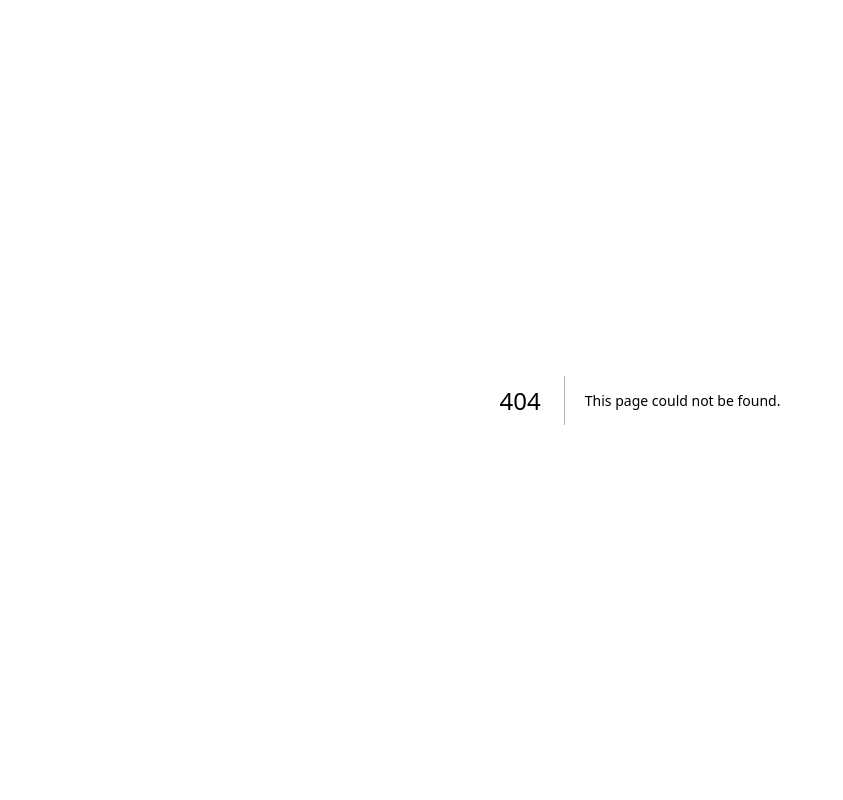
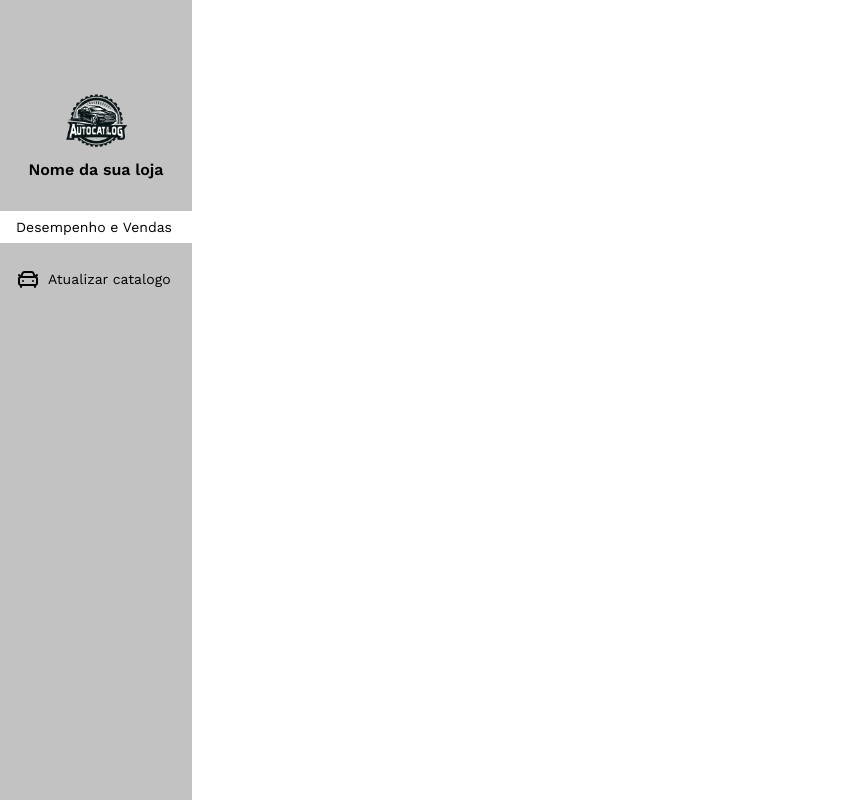
Before and after one commit to amedeirosg/car-catalog, a Next.js app: page /cadastro-catalogo in a window 1280 px wide. Before the commit this address had no page. Shown: the top 800 px of the page, without its empty margins (0-843 px from the left). Built offline with nearby package versions, Linux system fonts and the light colour scheme; a web font is replaced by a local one.

Commit message:
create edit catalog area

```diff
--- /dev/null
+++ b/src/app/cadastro-catalogo/RegisterCatalog.css
@@ -0,0 +1,52 @@
+.RegisterCatalogContainer{
+    display:flex;
+    flex-direction: column;
+    gap:2rem;
+    height: 100vh;
+}
+
+.RegisterCatalogTitle{
+    display:flex;
+    flex-direction: column;
+    justify-content: center;
+    align-items: center;
+    font-family: 'Work Sans';
+    font-weight: 600;
+    padding-top:5rem;
+}
+
+.RegisterCatalogLeftMenu{
+    width: 15%;
+    background: rgb(194, 194, 194);
+    height: 100vh;
+    display:flex;
+    flex-direction: column;
+    gap:2rem;
+}
+
+.RegisterCatalogL{
+    display:flex;
+    flex-direction: column;
+    gap:1rem;
+}
+
+.RegisterCatalogL{
+    font-family: 'Work Sans';
+    font-size: 0.875rem;
+}
+
+#subtitle{
+    background: white;
+    padding:.5rem 1rem;
+}
+
+.RegisterCatalogNav{
+    padding:.5rem 1rem;
+}
+
+.RegisterCatalogNav{
+    display:flex;
+    align-items: center;
+    gap:.5rem;
+
+}
--- /dev/null
+++ b/src/app/cadastro-catalogo/page.tsx
@@ -0,0 +1,26 @@
+import "./RegisterCatalog.css";
+import Logo from "../../../public/assets/logo.png";
+import Image from "next/image";
+import { CarFrontIcon } from "lucide-react";
+
+export default function RegisterCatalog() {
+  return (
+    <div className="RegisterCatalogContainer">
+      <div className="RegisterCatalogLeftMenu">
+        <div className="RegisterCatalogTitle">
+          <Image src={Logo} alt="Logo da empresa" width={80} height={80} />
+          <p>Nome da sua loja</p>
+        </div>
+        <div className="RegisterCatalogL">
+          <p id="subtitle">Desempenho e Vendas</p>
+          <div className="RegisterCatalogSubT">
+            <div className="RegisterCatalogNav">
+              <CarFrontIcon />
+              <p>Atualizar catalogo</p>
+            </div>
+          </div>
+        </div>
+      </div>
+    </div>
+  );
+}
--- a/src/app/cadastro-loja/StoreRegister.css
+++ b/src/app/cadastro-loja/StoreRegister.css
@@ -51,7 +51,7 @@
     box-shadow: 0 0 5px rgba(67, 9, 213, 0.781);
 }
 
-.StoreRegisterCEP,.StoreRegisterNeighborhood,.StoreRegisterAddress{
+.StoreRegisterCEP,.StoreRegisterNeighborhood,.StoreRegisterAddress,.StoreName,.StoreInfo{
     display:flex;
     flex-direction: column;
     gap:.5rem;
--- a/src/app/layout.tsx
+++ b/src/app/layout.tsx
@@ -1,5 +1,4 @@
 import type { Metadata } from "next";
-import Header from "./Components/Header/header";
 import "./globals.css";
 import Footer from "./Components/Footer/footer";
 import { InfoProvider } from "./Components/ContextProvider/contextProvider";
```
Also changed, not shown: src/app/cadastro-loja/page.tsx (+17 -2 lines).
